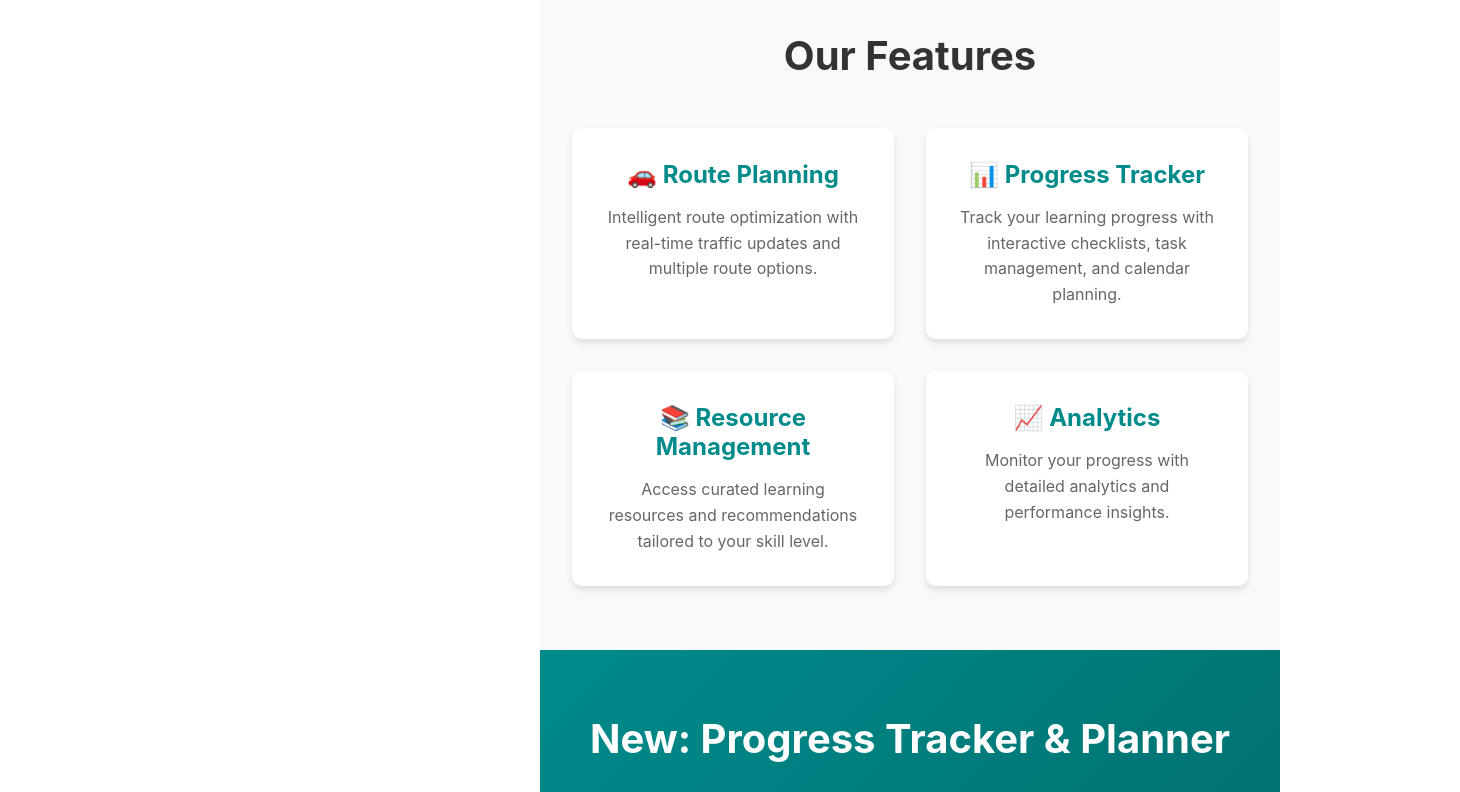
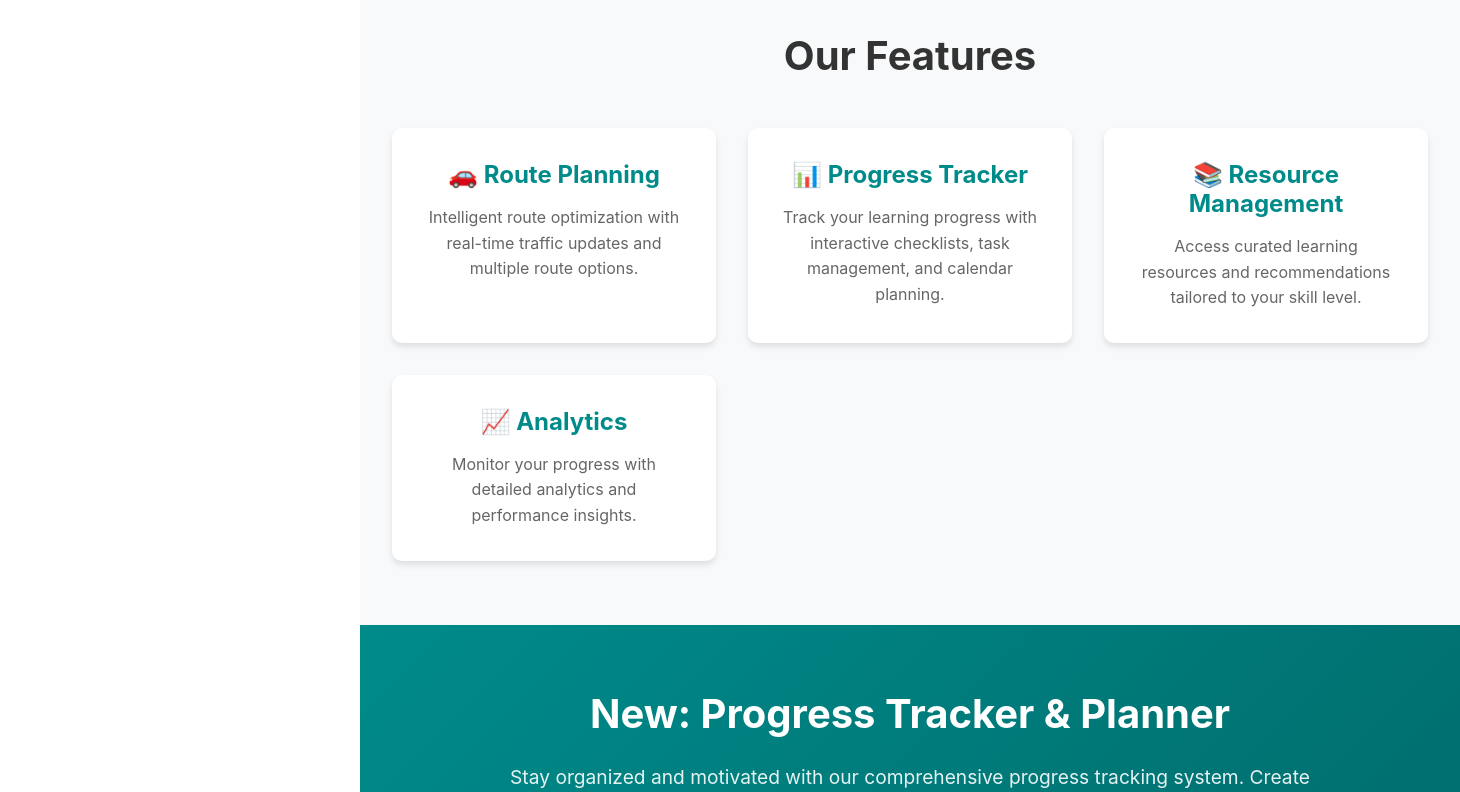
Before and after one commit to DikshaP-2506/MapMyRoute, a React (Create React App) app in the folder frontend/: page / in a window 1280 px wide. Shown: the part 840-1632 px from the top of the page, 1460 px wide, since content can reach past the window. Built offline with nearby package versions, Linux system fonts and the light colour scheme; no server answers.

Commit message:
ui fixed

```diff
--- a/frontend/src/App.js
+++ b/frontend/src/App.js
@@ -1,5 +1,5 @@
 import React, { useEffect, useState } from 'react';
-import { BrowserRouter as Router, Routes, Route, useNavigate } from 'react-router-dom';
+import { BrowserRouter as Router, Routes, Route, useNavigate, useLocation } from 'react-router-dom';
 import './App.css';
 import LandingPage from './components/LandingPage';
 import Login from './components/Auth/Login';
@@ -89,18 +89,25 @@ function Sidebar() {
 
 function App() {
   const [backendMsg, setBackendMsg] = useState('');
+  const location = useLocation();
+  const [user, setUser] = useState(auth.currentUser);
 
   useEffect(() => {
     fetch('http://localhost:5000/api/hello')
       .then(res => res.json())
       .then(data => setBackendMsg(data.message))
       .catch(err => setBackendMsg('Error connecting to backend'));
+    const unsubscribe = auth.onAuthStateChanged(setUser);
+    return () => unsubscribe();
   }, []);
 
+  // Hide sidebar on home, login, signup
+  const hideSidebarRoutes = ['/', '/login', '/signup'];
+  const shouldShowSidebar = user && !hideSidebarRoutes.includes(location.pathname);
+
   return (
-    <Router>
     <div className="App">
-        <Sidebar />
+      {shouldShowSidebar && <Sidebar />}
       <div className="main-content">
         <div style={{ background: '#e0e0e0', padding: '10px', marginBottom: '10px' }}>
           Backend says: {backendMsg}
@@ -117,8 +124,15 @@ function App() {
         </Routes>
       </div>
     </div>
+  );
+}
+
+function AppWithRouter() {
+  return (
+    <Router>
+      <App />
     </Router>
   );
 }
 
-export default App;
+export default AppWithRouter;
--- a/frontend/src/components/LandingPage.css
+++ b/frontend/src/components/LandingPage.css
@@ -13,7 +13,6 @@ body {
   min-height: 100vh;
   display: flex;
   flex-direction: column;
-  margin-left: 180px; /* Add this for sidebar space */
   position: relative;
 }
 
@@ -88,6 +87,7 @@ body {
   flex: 1;
   display: flex;
   flex-direction: column;
+  width: 100%;
 }
 
 /* Hero section styles */
@@ -103,6 +103,7 @@ body {
   justify-content: flex-end;
   padding: 2rem;
   margin: 0;
+  width: 100%;
 }
 
 .hero-content {
```
Lines whose indentation alone changed are shown as unchanged.
